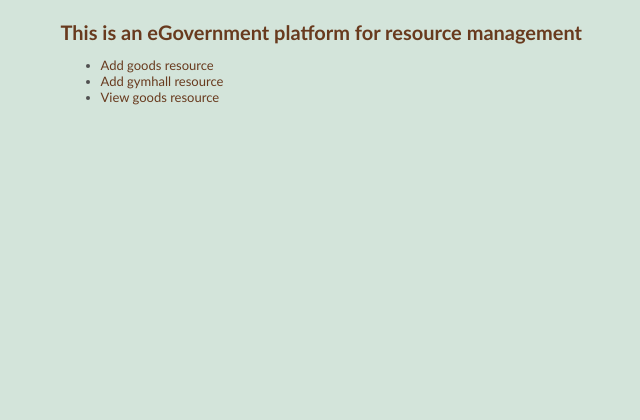
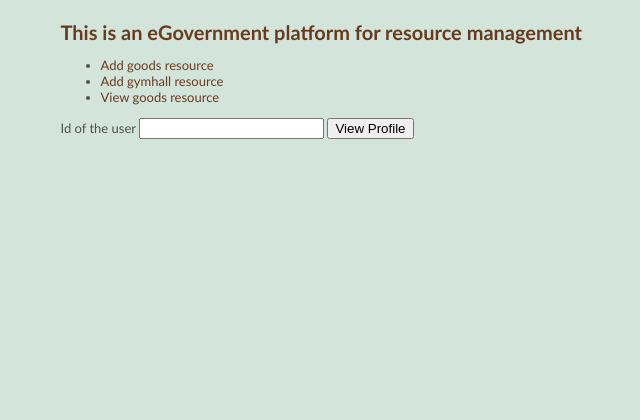
Before and after one commit to charnasj/ResourceBook, a Django app: template src/ResourceBook/templates/ManageResources/index.html in a window 1280 px wide. Shown: the top 420 px of the page, without its empty margins (183-823 px from the left). Run offline with Django 3.2, Linux system fonts and the light colour scheme; the template is opened without the code that fills it, so the values that code supplies are empty.

Commit message:
view profile

```diff
--- a/src/ResourceBook/ManageResources/urls.py
+++ b/src/ResourceBook/ManageResources/urls.py
@@ -4,12 +4,14 @@ import views
 import addResourcesGoods
 import addgymhall
 import availabilityGoodsViews
+import viewProfile
 
 urlpatterns = patterns('',
 
     url(r'^list/$', views.LocalGovernment_list, name='LocalGovernment_list'),
     url(r'^index/$', views.index, name='index'),
     url(r'^view_available_goods/$', availabilityGoodsViews.View_available_goods, name='View_available_goods'),
+    url(r'^view_profile/$', viewProfile.View_Profile, name='View_profile'),
     url(r'^add_resources_goods/add_resources_goods/$', addResourcesGoods.Add_resources_goods_save, name ='Add_resources_goods_save'),
     url(r'^add_resources_goods/$', addResourcesGoods.Add_resources_goods_form, name ='Add_resources_goods_form'),
 #    url(r'^new_user/save_user/$', userRegistration.Reg_newuser_save, name='Reg_newuser_save'),
--- a/src/ResourceBook/ManageResources/views.py
+++ b/src/ResourceBook/ManageResources/views.py
@@ -44,3 +44,6 @@ def Add_resource_gymhall_form(request):
 
 def View_available_goods(request):
     return render_to_response('ManageResources/view_available_goods.html')
+
+def View_profile(request):
+    return render_to_response('ManageResources/view_profile.html')
--- a/src/ResourceBook/templates/ManageResources/index.html
+++ b/src/ResourceBook/templates/ManageResources/index.html
@@ -7,4 +7,11 @@
     <li><a href="{% url Add_resource_gymhall_form %}">Add gymhall resource</a></li>
     <li><a href="{% url View_available_goods %}">View goods resource</a></li>
 	</ul>
+	<form action="View_profile/" method="get">
+  	{% csrf_token %}
+  		<label for="id_profile">Id of the user</label>
+		<input type="text" name="id_profile" value="" id="id_profile">
+    	<input type="submit" value="View Profile">
+  	</form>
+
 {% endblock %}
```
Also changed, not shown: src/ResourceBook/ManageResources/viewProfile.py (added, +19 -0 lines), 4 other files.
